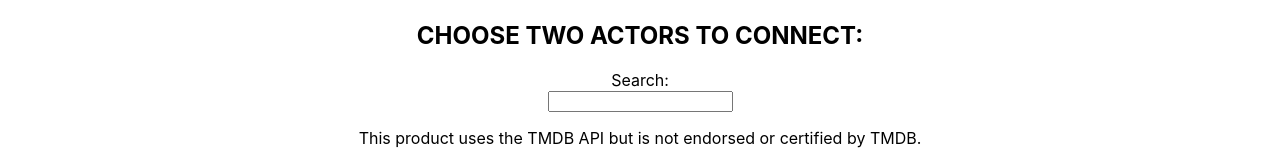
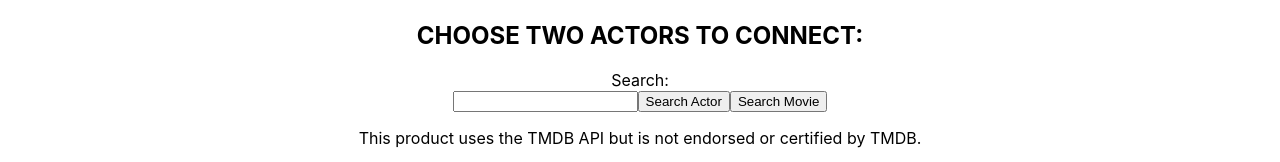
Before and after one commit to pizzagirl1/hollywood, a React (Create React App) app: page / in a window 1280 px wide. Shown: the part 273-435 px from the top of the page. Built offline with nearby package versions, Linux system fonts and the light colour scheme; no server answers.

Commit message:
add search Movie button to searchBar

```diff
--- a/src/components/SearchBar.js
+++ b/src/components/SearchBar.js
@@ -1,6 +1,10 @@
 import React, { useState } from 'react';
 
-const SearchBar = ( {searchActor, resultFromSearch, setResultFromSearch, defaultEmptyActorObject} ) => {
+const SearchBar = ( {
+    searchActor, searchMovie,
+    resultFromSearch, setResultFromSearch,
+    defaultEmptyActorObject} ) => {
+
     const defaultSearchQuery = { query: '' };
     const [formField, setFormField] = useState(defaultSearchQuery);
 
@@ -8,7 +12,7 @@ const SearchBar = ( {searchActor, resultFromSearch, setResultFromSearch, default
         setFormField({ query: event.target.value });
     }
 
-    const onFormSubmit = (event) => {
+    const onClickSearchActor = (event) => {
         event.preventDefault();
         if (formField.query.length === 0){
             setFormField(defaultSearchQuery);
@@ -18,7 +22,21 @@ const SearchBar = ( {searchActor, resultFromSearch, setResultFromSearch, default
         }
         searchActor(formField.query).then((response) => {
             setResultFromSearch(response);
-            console.log(resultFromSearch)
+        });
+
+        setFormField(defaultSearchQuery);
+    }
+
+    const onClickSearchMovie = (event) => {
+        event.preventDefault();
+        if (formField.query.length === 0){
+            setFormField(defaultSearchQuery);
+            setResultFromSearch(defaultEmptyActorObject);
+            window.alert('Search may not be blank');
+            return;
+        }
+        searchMovie(formField.query).then((response) => {
+            setResultFromSearch(response);
         });
 
         setFormField(defaultSearchQuery);
@@ -26,14 +44,16 @@ const SearchBar = ( {searchActor, resultFromSearch, setResultFromSearch, default
 
     return (
         <div>
-            <form onSubmit={onFormSubmit}>
+            {/* <form onSubmit={onFormSubmit}> */}
                 <div>Search: </div>
                 <input
                     id="query"
                     onChange={onQueryChange}
                     value={formField.query}
                 />
-            </form>
+                <button onClick={onClickSearchActor}>Search Actor</button>
+                <button onClick={onClickSearchMovie}>Search Movie</button>
+            {/* </form> */}
             <div>
             <p>
                 {/* {resultFromSearch.name.length > 0 &&
```
